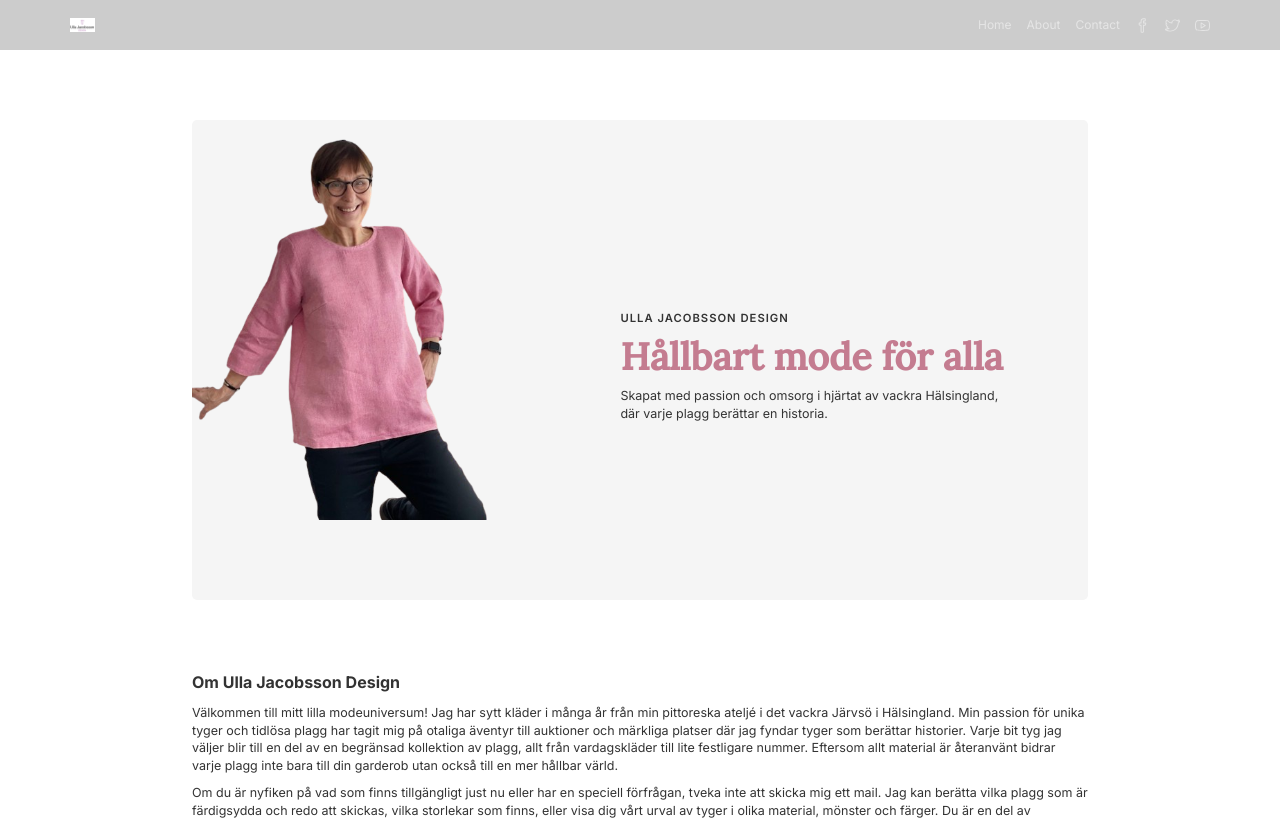
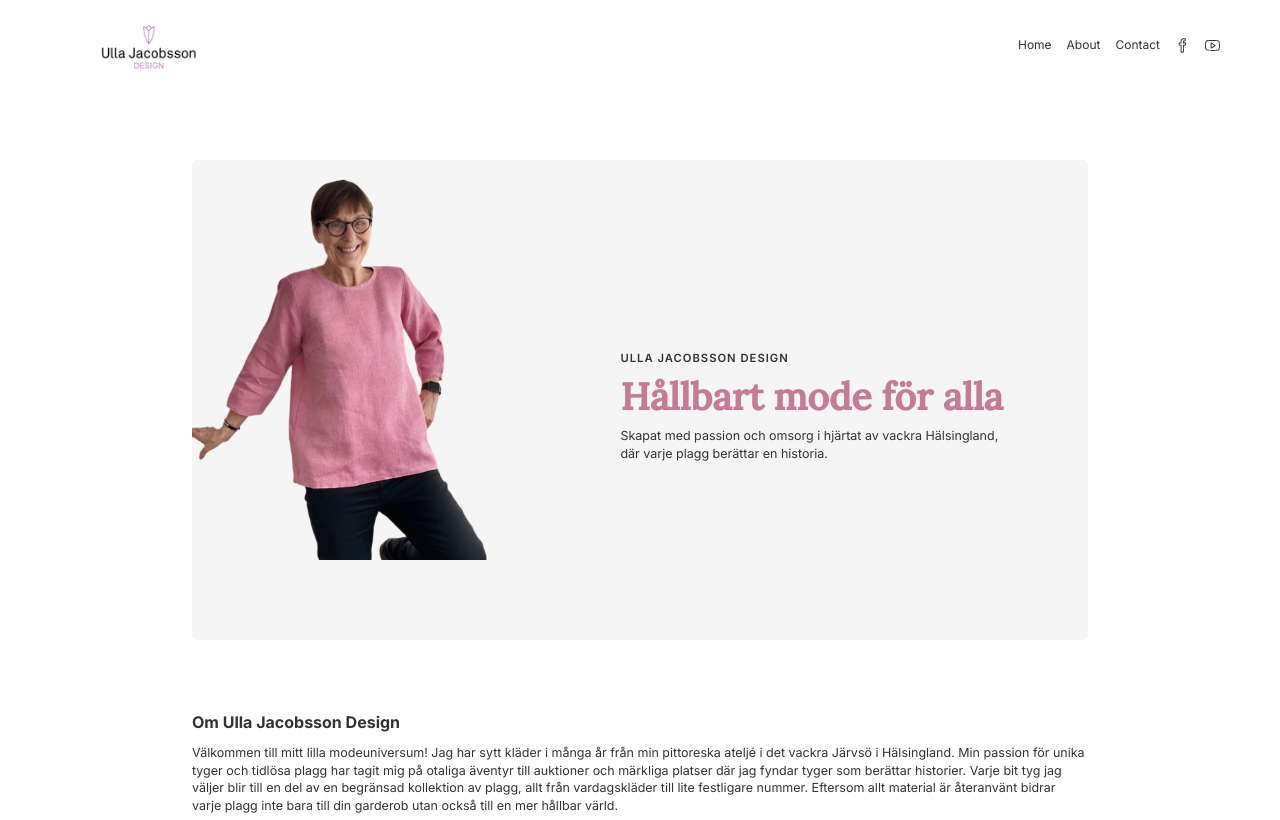
Before and after one commit to hanna-fmw/ulla-jacobsson-design, a Next.js app: page / in a window 1280 px wide. Shown: the top 820 px of the page. Built offline with nearby package versions, Linux system fonts and the light colour scheme.

Commit message:
Updated styling and links in navbar, replaced logo

```diff
--- a/app/components/Navbar.tsx
+++ b/app/components/Navbar.tsx
@@ -8,40 +8,34 @@ import logo from '../../public/logo.png'
 
 const Navbar = () => {
 	return (
-		<div
-			className='w-screen flex justify-between items-center px-[20px] md:px-[70px] h-20'
-			style={{ backgroundColor: 'rgba(0, 0, 0, 0.2)' }}>
-			{/* <div className='w-screen flex justify-between items-center px-[20px] md:px-[70px] h-20'> */}
+		<div className='m-8 flex justify-between items-center w-screen p-6 md:px-16 h-20 lg:px-32'>
 			<Link href='/' className='cursor-pointer font-semibold'>
-				<Image src={logo} alt='logo' width={25} height={25} />
+				<Image src={logo} alt='logo' width={100} height={100} />
 			</Link>
 
 			<nav className='flex gap-6 items-center'>
 				<Link
 					href='/'
-					className='text-sm md:text-[12px] hover:font-bold text-navbar-link-color hover:text-navbar-link-hover-color'>
+					className='text-sm md:text-[12px] hover:underline hover:underline-offset-2 hover:decoration-hero-title-color'>
 					Home
 				</Link>
 				<Link
 					href='/'
-					className='text-sm md:text-[12px] hover:font-bold text-navbar-link-color hover:text-navbar-link-hover-color'>
+					className='text-sm md:text-[12px] hover:underline hover:underline-offset-2 hover:decoration-hero-title-color'>
 					About
 				</Link>
 				<Link
 					href='/'
-					className='text-sm md:text-[12px] hover:font-bold text-navbar-link-color hover:text-navbar-link-hover-color'>
+					className='text-sm md:text-[12px] hover:underline hover:underline-offset-2 hover:decoration-hero-title-color'>
 					Contact
 				</Link>
 				<Link href='/'>
-					<SlSocialFacebook size={15} color='#e5e5e5' fill='#e5e5e5' />
-				</Link>
-				<Link href='/' className='hover:font-bold'>
-					<SlSocialTwitter size={15} color='#e5e5e5' fill='#e5e5e5' />
+					<SlSocialFacebook size={15} />
 				</Link>
 				<Link
 					href='/'
 					className='text-navbar-link-color hover:text-navbar-link-hover-color hover:font-bold'>
-					<SlSocialYoutube size={15} color='#e5e5e5' fill='#e5e5e5' />
+					<SlSocialYoutube size={15} />
 				</Link>
 			</nav>
 		</div>
```
